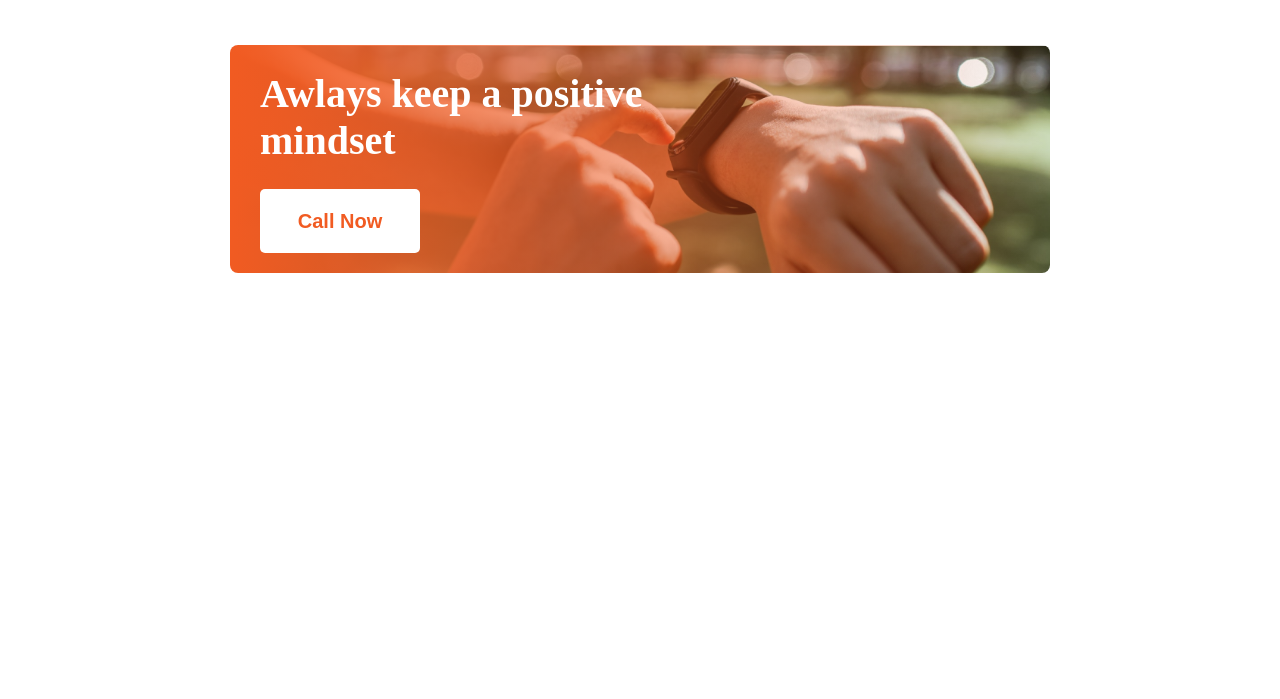
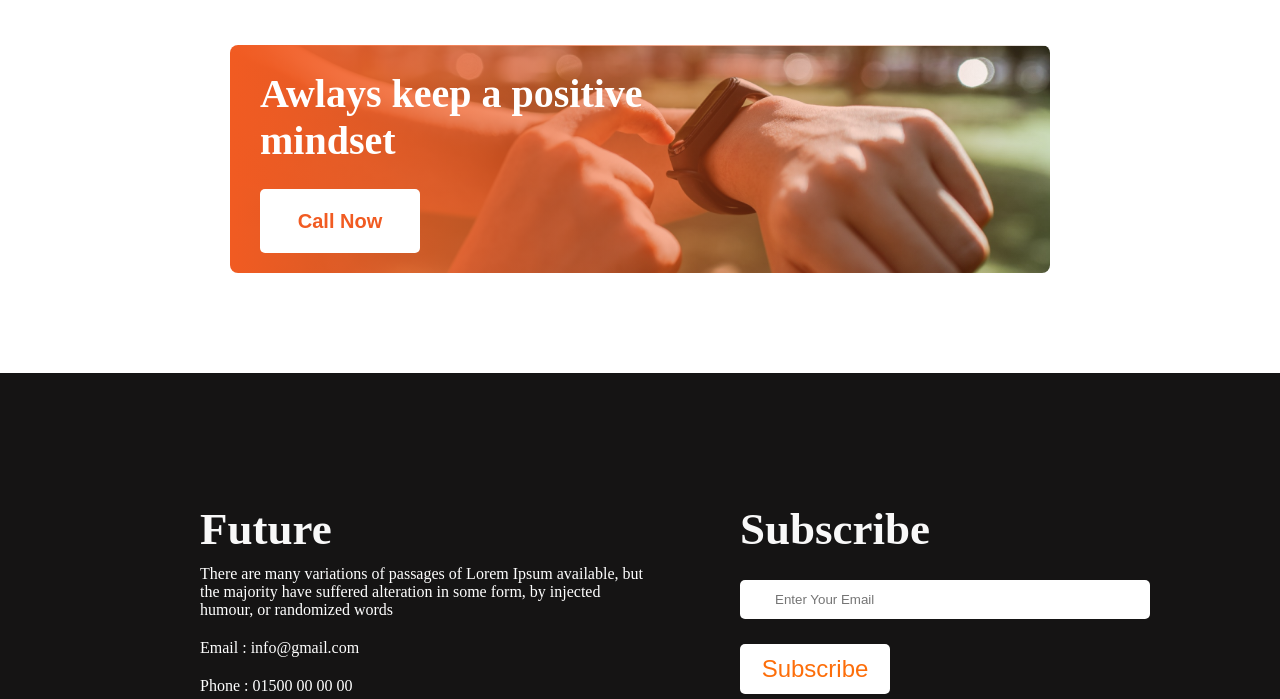
Before and after one commit to msasif2000/new-year-new-design, a plain HTML site: page index.html in a window 1280 px wide. Shown: the part 2024-2723 px from the top of the page. Before the commit the page ends 2397 px from the top, so only its background shows below. Drawn offline with Linux system fonts and the light colour scheme.

Commit message:
footer done

```diff
--- a/index.html
+++ b/index.html
@@ -83,7 +83,26 @@
         </div>
        </section>
     </main>
-    <footer></footer>
+    <footer>
+        <div class="footer-col">
+            <h3 class="sec-title">Future</h3>
+            <p class="sec-dec">There are many variations of passages of Lorem Ipsum available, but the majority have suffered alteration in some form, by injected humour, or randomized words</p>
+            <p class="sec-dec">Email : info@gmail.com</p>
+            <p class="sec-dec">Phone : 01500 00 00 00</p>
+            <div class="social-link">
+                <a href=""><img src="./images/icons/fb.png" alt=""></a>
+                <a href=""><img src="./images/icons/twitter.png" alt=""></a>
+                <a href=""><img src="./images/icons/youtube.png" alt=""></a>
+            </div>
+        </div>
+        <div class="footer-col">
+            <h3 class="sec-title">Subscribe</h3>
+            <form class="email">
+                <input type="email" name="" placeholder="Enter Your Email">
+                <button class="btn">Subscribe</button>
+            </form>
+        </div>
+    </footer>
 </body>
 
 </html>
--- a/style.css
+++ b/style.css
@@ -35,7 +35,8 @@
     font-weight: 400;
     margin-top: 20px;
 }
-.btn-contact{
+
+.btn-contact {
     width: 160px;
     height: 64px;
     background-color: #F15B22;
@@ -50,9 +51,9 @@
 }
 
 /* failure style */
-.fail{
+.fail {
     display: flex;
-margin:60px 100px;
+    margin: 60px 100px;
     align-items: center;
     justify-content: space-evenly;
 }
@@ -63,100 +64,178 @@ justify-content: space-evenly;
 
 
 } */
-.img-div{
+.img-div {
     background: rgba(241, 91, 34, 0.20);
-    border-radius:100%;
+    border-radius: 100%;
 }
-.fail-title{
+
+.fail-title {
     width: 288px;
     flex-direction: column;
-flex-shrink: 0;color:  #151414;
+    flex-shrink: 0;
+    color: #151414;
     font-size: 40px;
     font-weight: 700;
 }
-.fail-desc{
+
+.fail-desc {
     width: 416px;
-    color:#444343;
+    color: #444343;
     font-size: 16px;
     font-weight: 400;
     padding: 15px 0px;
 }
-.fail-content li{
+
+.fail-content li {
     list-style: none;
-    color:#444343;
+    color: #444343;
     align-items: center;
 }
-.fa-check{
+
+.fa-check {
     color: #227cf1;
 }
 
 
 /* My plan style */
-.head{
-    color:  #151414;
+.head {
+    color: #151414;
     font-size: 40px;
     font-weight: 700;
     text-align: center;
     padding: 50px 0px;
 }
-.my-plan{
+
+.my-plan {
     display: flex;
     justify-content: space-evenly;
 }
-.plan{
+
+.plan {
     display: flex;
     flex-direction: column;
     align-items: center;
     justify-content: center;
 }
-.plan img{
+
+.plan img {
     align-items: center;
     width: 92px;
     height: 92px;
     justify-content: center;
 }
-.plan-title{
-    color:  #151414;
+
+.plan-title {
+    color: #151414;
     font-size: 30px;
     font-weight: 700;
-margin-top:10px;
+    margin-top: 10px;
 }
-.plan-desc{
-    margin-top:10px;
+
+.plan-desc {
+    margin-top: 10px;
     color: #737272;
     font-size: 25px;
     font-weight: 500;
 }
 
 /* contact Style */
-.contact{
-    margin:100px 230px;
+.contact {
+    margin: 100px 230px;
 
-   background: linear-gradient(90deg, #F15B22 0%, rgba(241, 91, 34, 0.00) 100%),url('./images/watch.png');
+    background: linear-gradient(90deg, #F15B22 0%, rgba(241, 91, 34, 0.00) 100%), url('./images/watch.png');
     background-repeat: no-repeat;
     background-size: cover;
     border-radius: 8px;
 }
-.contact-title{
+
+.contact-title {
     color: #FFF;
     font-size: 40px;
     font-weight: 700;
     display: flex;
     width: 459px;
     flex-direction: column;
-padding:25px 30px;
+    padding: 25px 30px;
 }
-.bt-contact{
+
+.bt-contact {
     width: 160px;
     height: 64px;
     border-radius: 5px;
     background: #FFF;
-border:none;
-margin-left:30px;
-margin-bottom:20px;
+    border: none;
+    margin-left: 30px;
+    margin-bottom: 20px;
     color: #F15B22;
     text-align: center;
     font-size: 20px;
     font-weight: 600;
     cursor: pointer;
 }
+
+
+/* footer design */
+footer {
+    background-color: #151414;
+    display: flex;
+    gap: 100px;
+    padding: 130px 200px;
+}
+
+.sec-title {
+    color: #F8F8F8;
+    font-size: 45px;
+    font-weight: 700;
+}
+
+.sec-dec {
+    display: flex;
+    width: 450px;
+    flex-direction: column;
+    color: #FFF;
+    font-size: 16px;
+    font-weight: 400;
+    padding: 10px 0px;
+}
+
+.footer-col {
+    width: 50%;
+}
+
+.social-link a {
+    margin-right: 24px;
+}
+
+.email input[type="email"] {
+    /* width: 461px;
+height: 64px; */
+    display: block;
+    margin: 25px 0px;
+    padding: 12px 35px;
+    border-radius: 5px;
+    color: #f6f2f2;
+    border: none;
+    width: 100%;
+}
+
+.btn {
+    text-align: center;
+    background-color:white ;
+    padding: 5px;
+    border: none;
+    color: #FD6E0A;
+    align-items: center;
+    justify-content: center;
+    border-radius: 5px;
+    width: 150px;
+    height: 50px;
+    font-size: 24px;
+    font-style: normal;
+    font-weight: 400;
+    margin-bottom: 10px;
+}
+
+.btn:hover {
+    cursor: pointer;
+}
```
Lines whose indentation alone changed are shown as unchanged.
